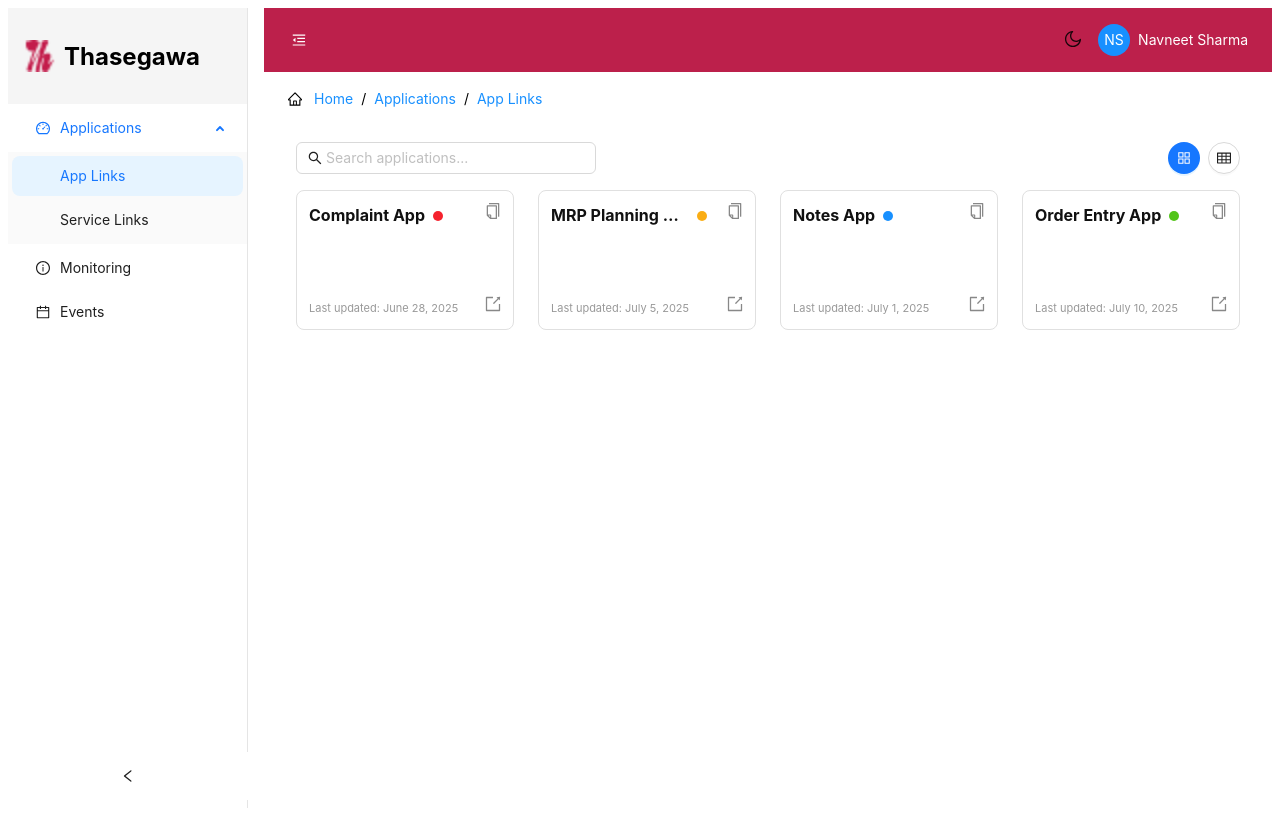
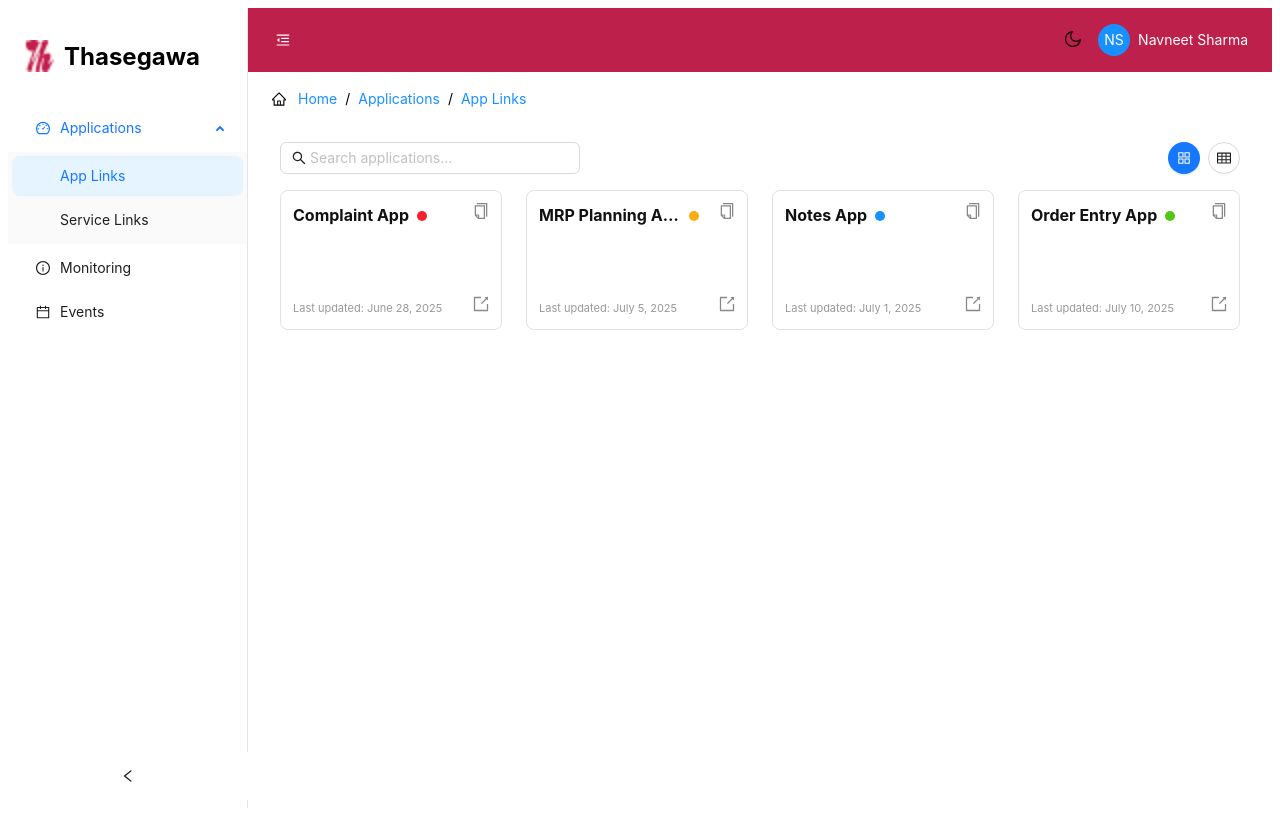
Before and after one commit to Navneet11Sharma11/thasegawa-portal, a React (Vite) app: page /applications/app-links in a window 1280 px wide. Shown: the top 820 px of the page. Built offline with nearby package versions, Linux system fonts and the light colour scheme.

Commit message:
Optimized Code

```diff
--- a/src/components/common/CardGrid.tsx
+++ b/src/components/common/CardGrid.tsx
@@ -19,14 +19,14 @@ interface CardGridProps {
 
 const CardGrid: React.FC<CardGridProps> = ({ items }) => {
   const { theme } = useTheme();
+  const [copiedKey, setCopiedKey] = useState<string | null>(null);
 
-  // Track which card's URL was copied
-  const [copiedKey, setCopiedKey] = useState<string | null>(null);
+  const isDark = theme === 'dark';
 
   const handleCopy = (url: string, key: string) => {
     navigator.clipboard.writeText(url).then(() => {
       setCopiedKey(key);
-      setTimeout(() => setCopiedKey(null), 2000); // reset tooltip after 2 seconds
+      setTimeout(() => setCopiedKey(null), 2000);
     });
   };
 
@@ -40,12 +40,15 @@ const CardGrid: React.FC<CardGridProps> = ({ items }) => {
     });
   };
 
+  const textColor = isDark ? '#eee' : '#111';
+  const iconColor = isDark ? '#ccc' : '#888';
+
   return (
     <Row gutter={[24, 24]}>
       {items.map((item) => (
         <Col key={item.key} xs={24} sm={12} md={8} lg={6}>
           <Card
-            className={`app-card ${theme === 'dark' ? 'dark-card' : ''}`}
+            className={`app-card ${isDark ? 'dark-card' : ''}`}
             hoverable
             style={{
               position: 'relative',
@@ -56,16 +59,16 @@ const CardGrid: React.FC<CardGridProps> = ({ items }) => {
               cursor: 'pointer',
             }}
           >
-            {/* Title with status dot - top left */}
+            {/* Title + status */}
             <div
               style={{
                 position: 'absolute',
                 top: 12,
                 left: 12,
-                right: 48, // space for copy icon
+                right: 48,
                 display: 'flex',
                 alignItems: 'center',
-                gap: 8, // space between title and dot
+                gap: 8,
                 overflow: 'hidden',
               }}
             >
@@ -74,7 +77,7 @@ const CardGrid: React.FC<CardGridProps> = ({ items }) => {
                   style={{
                     fontWeight: 'bold',
                     fontSize: 16,
-                    color: theme === 'dark' ? '#eee' : '#111',
+                    color: textColor,
                     whiteSpace: 'nowrap',
                     overflow: 'hidden',
                     textOverflow: 'ellipsis',
@@ -89,7 +92,6 @@ const CardGrid: React.FC<CardGridProps> = ({ items }) => {
                 <Tooltip title={`Status: ${formatStatus(item.status)}`}>
                   <span
                     style={{
-                      display: 'inline-block',
                       width: 10,
                       height: 10,
                       borderRadius: '50%',
@@ -101,7 +103,7 @@ const CardGrid: React.FC<CardGridProps> = ({ items }) => {
               )}
             </div>
 
-            {/* Last updated - bottom left */}
+            {/* Last updated */}
             <Tooltip title="Last updated date">
               <div
                 style={{
@@ -117,7 +119,7 @@ const CardGrid: React.FC<CardGridProps> = ({ items }) => {
               </div>
             </Tooltip>
 
-            {/* Copy icon - top right */}
+            {/* Copy URL */}
             <Tooltip title={copiedKey === item.key ? 'Copied URL' : 'Copy URL'}>
               <CopyOutlined
                 onClick={(e) => {
@@ -129,14 +131,14 @@ const CardGrid: React.FC<CardGridProps> = ({ items }) => {
                   top: 12,
                   right: 12,
                   fontSize: 16,
-                  color: theme === 'dark' ? '#ccc' : '#888',
+                  color: iconColor,
                   cursor: 'pointer',
                   zIndex: 10,
                 }}
               />
             </Tooltip>
 
-            {/* External link - bottom right */}
+            {/* External link */}
             <Tooltip title="Open in new tab">
               <a
                 href={item.url}
@@ -148,7 +150,7 @@ const CardGrid: React.FC<CardGridProps> = ({ items }) => {
                   bottom: 12,
                   right: 12,
                   fontSize: 16,
-                  color: theme === 'dark' ? '#ccc' : '#888',
+                  color: iconColor,
                   zIndex: 10,
                 }}
               >
--- a/src/components/layout/AppLayout.tsx
+++ b/src/components/layout/AppLayout.tsx
@@ -1,4 +1,4 @@
-import React from 'react';
+import React, { useState, ReactNode } from 'react';
 import { Layout } from 'antd';
 import AppHeader from './AppHeader';
 import DynamicBreadcrumb from '../DynamicBreadcrumb';
@@ -8,9 +8,16 @@ import { useTheme } from '../../context/ThemeContext';
 
 const { Sider, Content } = Layout;
 
-const AppLayout = ({ children }) => {
-  const [collapsed, setCollapsed] = React.useState(false);
+interface AppLayoutProps {
+  children: ReactNode;
+}
+
+const AppLayout: React.FC<AppLayoutProps> = ({ children }) => {
+  const [collapsed, setCollapsed] = useState(false);
   const { theme } = useTheme();
+
+  const isDark = theme === 'dark';
+  const antTheme: 'light' | 'dark' = isDark ? 'dark' : 'light';
 
   const user = {
     name: 'Navneet Sharma',
@@ -19,23 +26,20 @@ const AppLayout = ({ children }) => {
   };
 
   return (
-    <Layout style={{ minHeight: '100vh' }}>
-      <Sider theme={theme === 'dark' ? 'dark' : 'light'}
+    <Layout className={antTheme} style={{ minHeight: '100vh' }}>
+      <Sider
+        theme={antTheme}
         collapsible
         collapsed={collapsed}
         onCollapse={setCollapsed}
-        style={{
-          background: '#f5f5f5',
-          color: '#000',
-          borderRight: '1px solid #e5e5e5', // Optional border between sidebar and content
-        }}
-        width={240} // can adjust width here
+        style={{ borderRight: '1px solid #e5e5e5' }}
+        width={240}
       >
         <SidebarLogo collapsed={collapsed} />
         <SidebarMenu />
       </Sider>
 
-      <Layout style={{ background: '#fff', paddingLeft: 16 }}> {/* <-- This adds space between Sider and Content */}
+      <Layout className={antTheme}>
         <AppHeader
           collapsed={collapsed}
           toggleCollapsed={() => setCollapsed(!collapsed)}
@@ -43,10 +47,14 @@ const AppLayout = ({ children }) => {
         />
         <DynamicBreadcrumb />
 
-        <Content style={{
-          margin: '0 16px 16px', padding: '16px', minHeight: 280, background: 'var(--bg-color)', // ✅ dynamic color
-          color: 'var(--text-color)',
-        }}>
+        <Content
+          className={antTheme}
+          style={{
+            margin: '0 16px 16px',
+            padding: 16,
+            minHeight: 280,
+          }}
+        >
           {children}
         </Content>
       </Layout>
--- /dev/null
+++ b/src/components/layout/SidebarLogo.scss
@@ -0,0 +1,20 @@
+.sidebar-logo {
+  height: 64px;
+  margin: 16px;
+  font-size: 24px;
+  font-weight: bold;
+  display: flex;
+  align-items: center;
+
+  &.dark {
+    color: #fff;
+  }
+
+  &.light {
+    color: #000;
+  }
+
+  .logo-image {
+    height: 32px;
+  }
+}
--- a/src/components/layout/SidebarLogo.tsx
+++ b/src/components/layout/SidebarLogo.tsx
@@ -1,24 +1,28 @@
 import React from 'react';
+import { useTheme } from '../../context/ThemeContext';
+import './SidebarLogo.scss';
 
-const SidebarLogo = ({ collapsed }: { collapsed: boolean }) => (
+interface SidebarLogoProps {
+  collapsed: boolean;
+}
+
+const SidebarLogo: React.FC<SidebarLogoProps> = ({ collapsed }) => {
+  const { theme } = useTheme();
+  const isDark = theme === 'dark';
+
+  return (
     <div
-    style={{
-      height: 64,
-      margin: 16,
-      color: '#000',
-      fontSize: 24,
-      fontWeight: 'bold',
-      display: 'flex',
-      alignItems: 'center',
-    }}
+      className={`sidebar-logo ${isDark ? 'dark' : 'light'}`}
     >
       <img
         src="/T-Hasegawa-Fav.png"
         alt="Logo"
-      style={{ height: 32, marginRight: collapsed ? 0 : 8 }}
+        className="logo-image"
+        style={{ marginRight: collapsed ? 0 : 8 }}
       />
       {!collapsed && 'Thasegawa'}
     </div>
   );
+};
 
 export default SidebarLogo;
--- a/src/styles/global.scss
+++ b/src/styles/global.scss
@@ -1,10 +1,6 @@
 body {
   background-color: #f9f9f9;
   font-family: 'Segoe UI', sans-serif;
-}
-
-.ant-layout {
-  background: #fff;
 }
 
 :root {
@@ -15,6 +11,21 @@ body {
 [data-theme='dark'] {
   --bg-color: #1e1e1e;
   --text-color: #f5f5f5;
+}
+
+.dark {
+  --bg-color: #181818;
+  --text-color: #ffffff;
+}
+
+.light {
+  --bg-color: #ffffff;
+  --text-color: #000000;
+}
+
+.ant-layout {
+  background-color: var(--bg-color) !important;
+  color: var(--text-color) !important;
 }
 
 body {
```
Also changed, not shown: 1 other file (tests, documents, lock files or other folders). Lines whose indentation alone changed are shown as unchanged.
